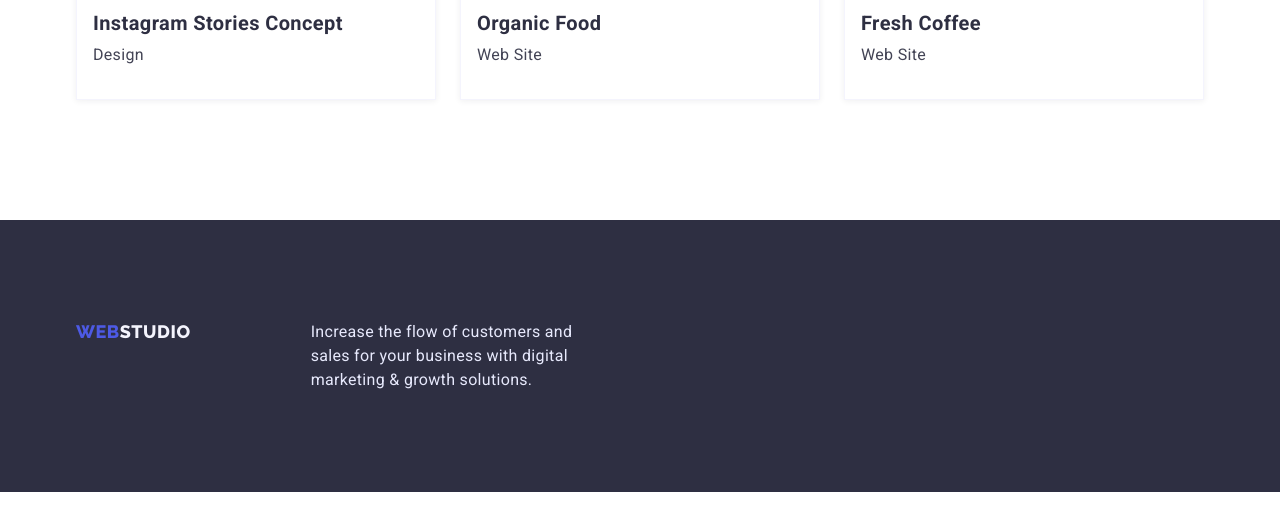
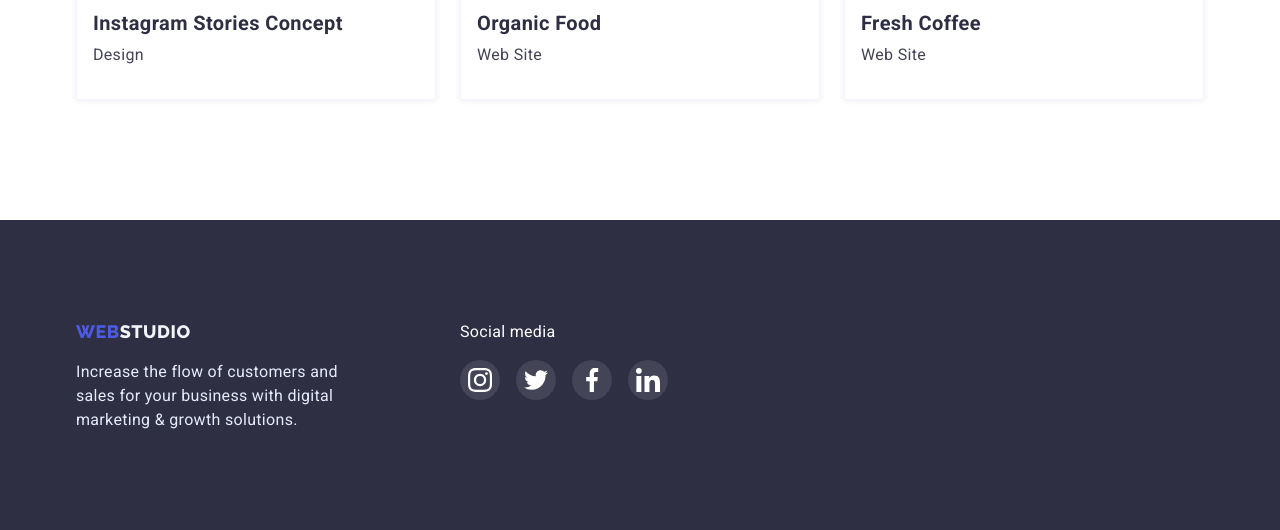
Before and after one commit to irysik123/goit-markup-hw-04, a plain HTML site: page portfolio.html in a window 1280 px wide. Shown: the part 1550-2080 px from the top of the page. Before the commit the page ends 2042 px from the top, so only its background shows below. Drawn offline with nearby package versions, Linux system fonts and the light colour scheme.

Commit message:
social-media-icons

```diff
--- a/portfolio.html
+++ b/portfolio.html
@@ -171,13 +171,43 @@
     </section>
 </main>
 
-    <footer class="footer">
-        <div class="container">
+<footer class="footer">
+    <div class="container">
+        <div class="footer-logo">
             <a class="logo-white link" href="index.html"><span class="logo-item">WEB</span>STUDIO</a>
             <p class="footer-info">Increase the flow of customers and sales for your business with digital marketing & growth solutions.</p>
-
         </div>
-    </footer>
+        <div class="social-media">
+            <p class="social-media-text">Social media</p>
+                <ul class="social-media-list list">
+                    <li class="social-link-item">
+                        <a href="#" class="footer-social-link link">
+                            <svg class="footer-social-link-icon" width="24px" height="24px">
+                                <use href="./images/symbol-defs.svg#icon-instagram"></use>
+                            </svg>
+                        </a></li>
+                    <li class="social-link-item">
+                        <a href="#" class="footer-social-link link">
+                            <svg class="footer-social-link-icon" width="24px" height="24px">
+                                <use href="./images/symbol-defs.svg#icon-twitter"></use>
+                            </svg>
+                        </a></li>
+                    <li class="social-link-item">
+                        <a href="#" class="footer-social-link link">
+                            <svg class="footer-social-link-icon" width="24px" height="24px">
+                                <use href="./images/symbol-defs.svg#icon-facebook"></use>
+                            </svg>
+                        </a></li>
+                    <li class="social-link-item">
+                        <a href="#" class="footer-social-link link">
+                            <svg class="footer-social-link-icon" width="24px" height="24px">
+                                <use href="./images/symbol-defs.svg#icon-linkedin"></use>
+                            </svg>
+                        </a></li>
+                </ul>
+        </div>
+    </div>
+</footer>
 
 </body>
 </html>
--- a/styles.css
+++ b/styles.css
@@ -385,6 +385,8 @@ header {
     background-position: center;
     background-size: cover;
     border-radius: 50%;
+
+    fill: var(--white-color);
 }
 
 .social-link:hover{
@@ -499,15 +501,27 @@ header {
 
 .social-media-list {
     display: flex;
+    gap: 16px;
 }
 
-.social-media-list>.social-link-list> .social-link{
+.footer-social-link {
+    display: flex;
+    justify-content: center;
+    align-items:center;
     width: 40px;
     height: 40px;
+
     background-color: rgba(255, 255, 255, 0.1);
+    background-repeat: no-repeat;
+    background-position: center;
+    background-size: cover;
+    border-radius: 50%;
+
+    fill: var(--white-color);
+
 }
-.social-link-icon{
-    fill: var(--logo-white-color);
+.footer-social-link:hover{
+    background-color: #31D0AA;
 }
 
 /* ----------Portfolio------- */
```
Also changed, not shown: index.html (+8 -8 lines).
